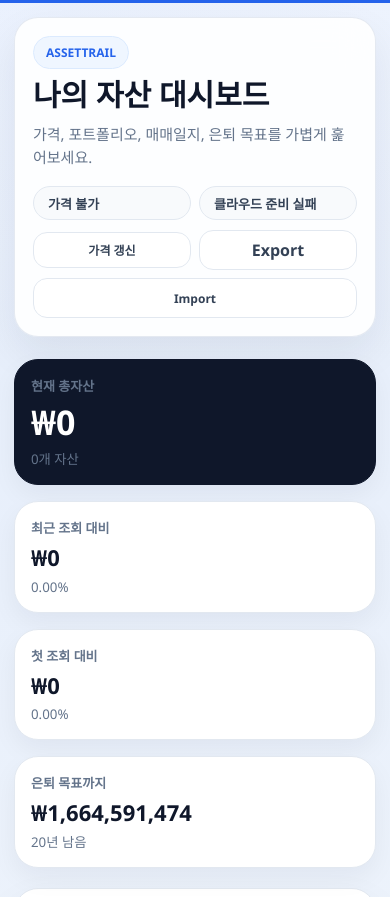
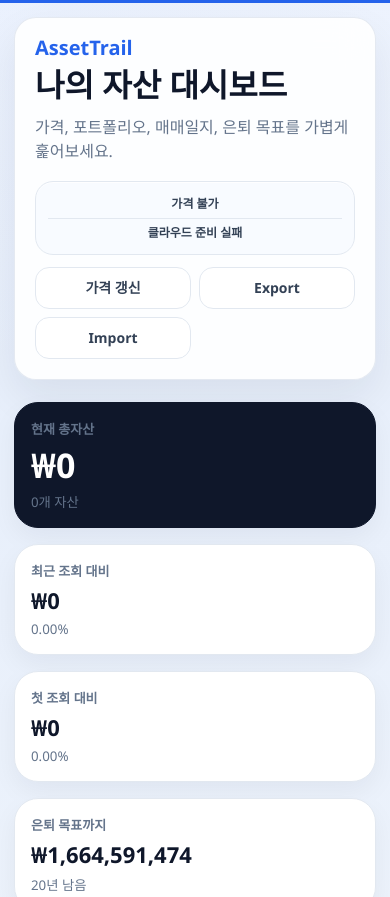
Before and after one commit to yjmoonn/assettrail, a website: page index.html in a window 390 px wide. Shown: the top 897 px of the page. Drawn offline with Linux system fonts and the light colour scheme; no server answers; a web font is replaced by a local one.

Commit message:
Refresh top header layout

```diff
--- a/index.html
+++ b/index.html
@@ -6,7 +6,7 @@
     <meta http-equiv="Cache-Control" content="no-store">
     <meta http-equiv="Pragma" content="no-cache">
     <title>자산 히스토리 & 은퇴 플래너</title>
-    <link rel="stylesheet" href="styles.css?v=20260627-compact-records">
+    <link rel="stylesheet" href="styles.css?v=20260627-header-refresh">
   </head>
   <body>
     <div class="app">
--- a/styles.css
+++ b/styles.css
@@ -78,19 +78,19 @@ button:disabled {
 }
 
 .topbar {
-  align-items: stretch;
+  align-items: center;
   background: rgba(255, 255, 255, 0.9);
   border: 1px solid rgba(226, 232, 240, 0.92);
-  border-radius: 24px;
+  border-radius: 28px;
   box-shadow: var(--shadow-soft);
   color: var(--ink);
   display: grid;
-  gap: 20px;
-  grid-template-columns: minmax(360px, 0.95fr) minmax(520px, 1.45fr);
+  gap: 28px;
+  grid-template-columns: minmax(360px, 1fr) minmax(520px, max-content);
   justify-content: space-between;
   margin-bottom: 22px;
   overflow: hidden;
-  padding: 24px;
+  padding: 28px 30px;
   position: relative;
   backdrop-filter: blur(18px);
 }
@@ -109,18 +109,19 @@ button:disabled {
 
 .eyebrow {
   align-items: center;
-  background: var(--blue-2);
-  border: 1px solid #dbeafe;
-  border-radius: 999px;
+  background: transparent;
+  border: 0;
+  border-radius: 0;
   color: var(--blue);
   display: inline-flex;
-  font-size: 12px;
+  font-size: 22px;
   font-weight: 900;
   letter-spacing: 0;
-  margin: 0 0 10px;
-  padding: 7px 12px;
+  line-height: 1;
+  margin: 0 0 12px;
+  padding: 0;
   width: fit-content;
-  text-transform: uppercase;
+  text-transform: none;
 }
 
 h1,
@@ -130,7 +131,7 @@ p {
 }
 
 h1 {
-  font-size: clamp(30px, 2.5vw, 42px);
+  font-size: clamp(34px, 2.6vw, 48px);
   letter-spacing: 0;
   line-height: 1.08;
   white-space: nowrap;
@@ -152,7 +153,7 @@ h3 {
 
 .topbar-copy {
   color: var(--muted);
-  font-size: 15px;
+  font-size: 16px;
   line-height: 1.5;
   margin-top: 12px;
 }
@@ -170,9 +171,11 @@ h3 {
   align-content: center;
   align-items: end;
   display: grid;
-  gap: 10px;
+  gap: 12px;
   grid-template-columns: 1fr;
   justify-items: end;
+  justify-self: end;
+  min-width: 0;
   position: relative;
   z-index: 1;
 }
@@ -186,7 +189,15 @@ h3 {
 }
 
 .status-cluster {
+  align-items: center;
+  background: #f8fbff;
+  border: 1px solid var(--line);
+  border-radius: 18px;
+  box-shadow: inset 0 1px 0 rgba(255, 255, 255, 0.86);
   max-width: 100%;
+  min-width: 0;
+  overflow: hidden;
+  padding: 7px 10px;
 }
 
 .action-cluster {
@@ -195,22 +206,31 @@ h3 {
 
 .sync-status {
   align-items: center;
-  background: var(--surface-2);
-  border: 1px solid var(--line);
-  border-radius: 999px;
+  background: transparent;
+  border: 0;
+  border-radius: 0;
   color: var(--slate);
   display: inline-flex;
-  font-size: 13px;
-  font-weight: 900;
+  font-size: 12px;
+  font-weight: 850;
   box-shadow: none;
-  min-height: 34px;
-  padding: 0 14px;
+  line-height: 1.25;
+  max-width: 280px;
+  min-height: 24px;
+  min-width: 0;
+  overflow: hidden;
+  padding: 0 10px;
+  text-overflow: ellipsis;
   white-space: nowrap;
 }
 
+.sync-status + .sync-status {
+  border-left: 1px solid var(--line);
+}
+
 .sync-status.online {
-  background: var(--green-2);
-  border-color: #bbf7d0;
+  background: transparent;
+  border-color: var(--line);
   color: var(--green);
 }
 
@@ -234,9 +254,9 @@ h3 {
 }
 
 .compact-button {
-  font-size: 12px;
-  min-height: 36px;
-  padding: 0 12px;
+  font-size: inherit;
+  min-height: 40px;
+  padding: 0 16px;
 }
 
 .primary-button {
@@ -264,6 +284,19 @@ h3 {
   background: #fff;
   border-color: var(--line);
   color: var(--slate);
+  cursor: pointer;
+  font-size: 14px;
+  font-weight: 850;
+  height: 40px;
+  line-height: 1;
+  min-height: 40px;
+  padding: 0 16px;
+}
+
+.topbar .import-label {
+  font-size: 14px;
+  font-weight: 850;
+  line-height: 1;
 }
 
 .ghost-button:hover,
@@ -1667,6 +1700,8 @@ tbody tr:last-child td {
 
   .top-actions {
     justify-items: stretch;
+    justify-self: stretch;
+    width: 100%;
   }
 
   .status-cluster,
@@ -1736,22 +1771,57 @@ tbody tr:last-child td {
 
   .topbar {
     gap: 18px;
-    padding: 18px;
+    border-radius: 22px;
+    padding: 20px;
+  }
+
+  .eyebrow {
+    font-size: 20px;
+    margin-bottom: 10px;
   }
 
   h1 {
-    font-size: 30px;
+    font-size: 32px;
     white-space: normal;
   }
 
-  .status-cluster > * {
-    flex: 1 1 150px;
+  .status-cluster {
+    display: grid;
+    gap: 0;
+    grid-template-columns: 1fr;
+    padding: 8px 12px;
+    width: 100%;
+  }
+
+  .sync-status {
+    justify-content: center;
+    max-width: none;
+    min-height: 28px;
+    padding: 4px 8px;
+    text-align: center;
+  }
+
+  .sync-status + .sync-status {
+    border-left: 0;
+    border-top: 1px solid var(--line);
+  }
+
+  .action-cluster > * {
     min-width: 0;
-  }
-
-  .action-cluster > * {
-    flex: 1 1 calc(50% - 4px);
-    min-width: 142px;
+    width: 100%;
+  }
+
+  .action-cluster {
+    display: grid;
+    grid-template-columns: repeat(2, minmax(0, 1fr));
+    width: 100%;
+  }
+
+  .topbar .ghost-button,
+  .topbar .import-label {
+    font-size: 14px;
+    height: 42px;
+    min-height: 42px;
   }
 
   .status-cluster,
```
